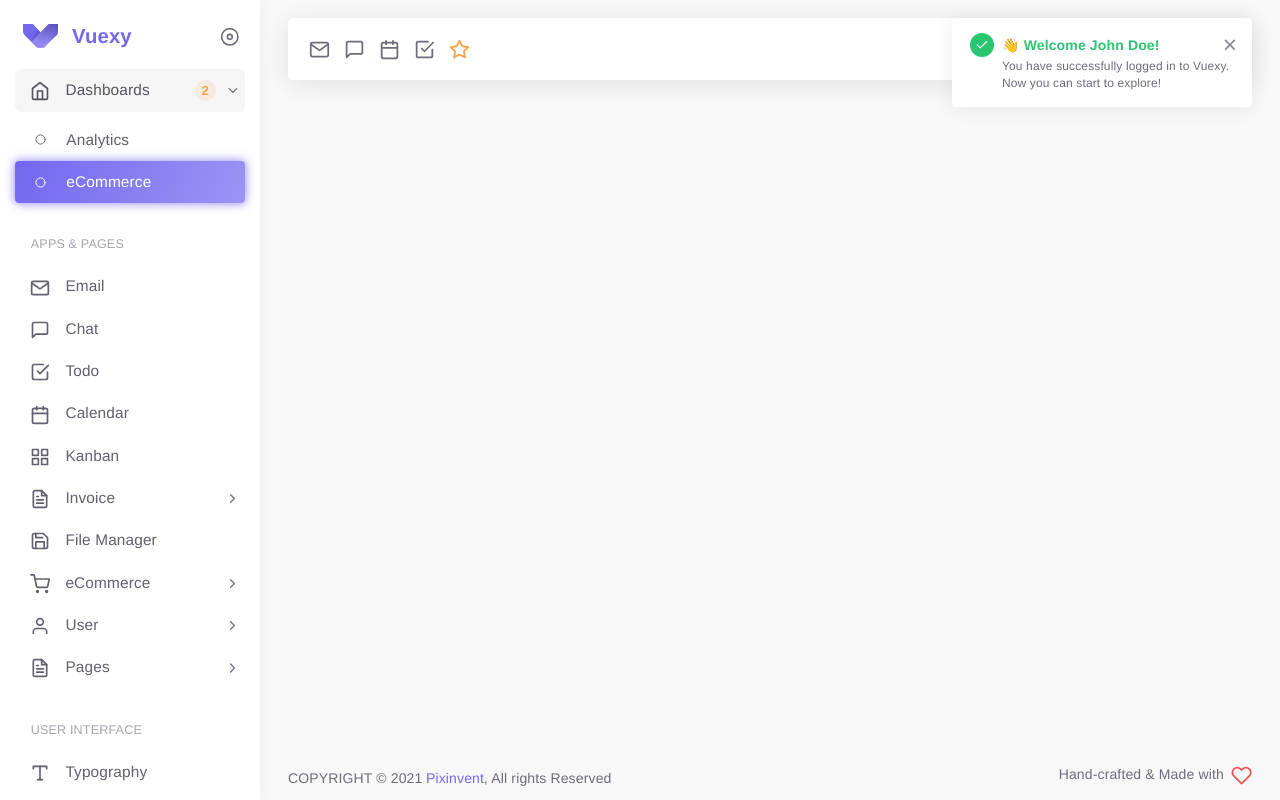
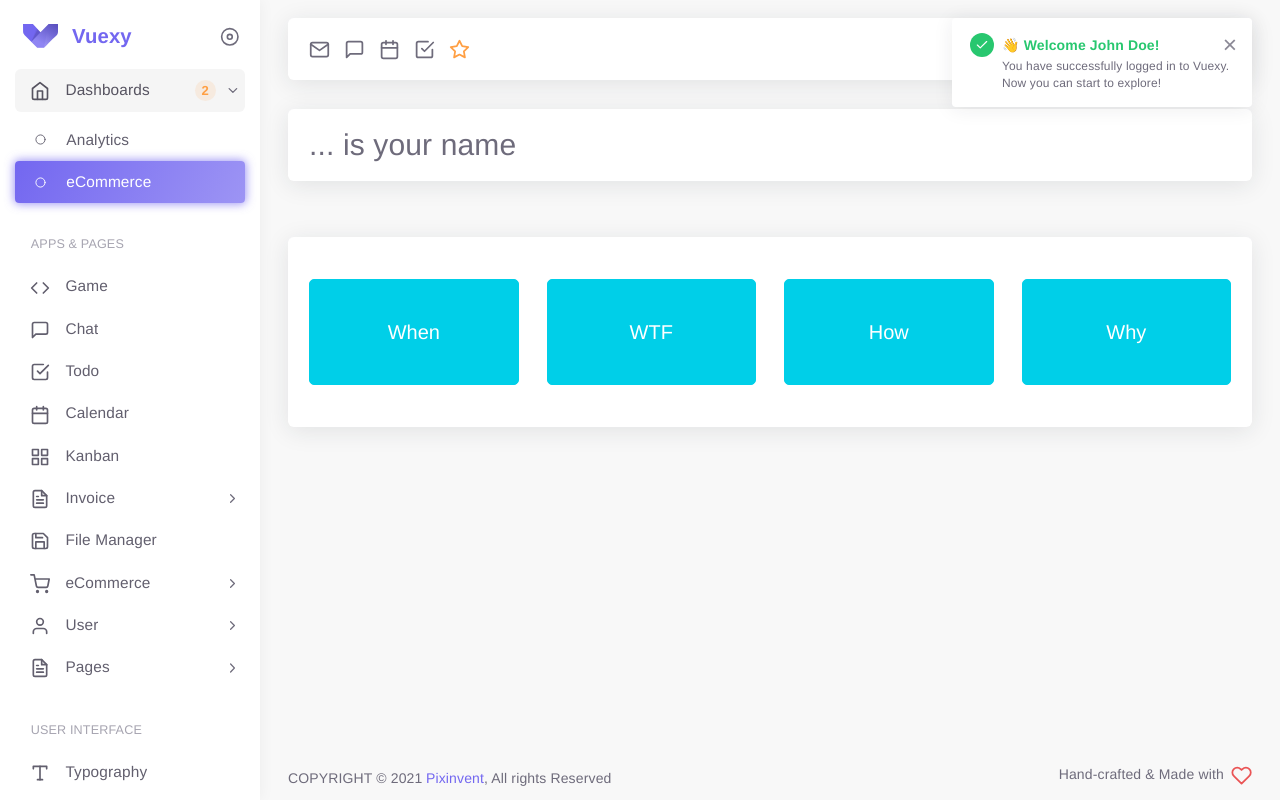
Before and after one commit to baquyptit2001/StudyEnglish, a Django app: page /games/ in a window 1280 px wide. Run offline with Django 3.2, Linux system fonts and the light colour scheme; some libraries are stand-ins or nearby versions.

Commit message:
mini game template

```diff
--- a/Game/templates/index.html
+++ b/Game/templates/index.html
@@ -1,16 +1,111 @@
 {% extends 'base.html' %}
 {% load static %}
 
-{% block title %}Đoán tư{% endblock %}
+{% block title %}Guess the word{% endblock %}
 
 {% block content %}
-
+    <div class="card mb-5">
+        <div class="card-body">
+            <p class="card-text" style="font-size:30px !important;line-height:1 !important;">
+                ... is your name
+            </p>
+        </div>
+    </div>
+    <div class="card mb-4 mt-5">
+        <div class="card-body">
+            <div class="row answer">
+                <div class="col-lg-3 col-md-6 pb-2 pt-2">
+                    <button type="button" answer="A" right="false"
+                            class="answer-btn btn btn-info waves-effect waves-float waves-light w-100 p-3"
+                            style="font-size: 20px !important;">When
+                    </button>
+                </div>
+                <div class="col-lg-3 col-md-6 pb-2 pt-2">
+                    <button type="button" answer="B" right="true"
+                            class="answer-btn btn btn-info waves-effect waves-float waves-light w-100 p-3"
+                            style="font-size: 20px !important;">WTF
+                    </button>
+                </div>
+                <div class="col-lg-3 col-md-6 pb-2 pt-2">
+                    <button type="button" answer="C" right="false"
+                            class="answer-btn btn btn-info waves-effect waves-float waves-light w-100 p-3"
+                            style="font-size: 20px !important;">How
+                    </button>
+                </div>
+                <div class="col-lg-3 col-md-6 pb-2 pt-2">
+                    <button type="button" answer="D" right="false"
+                            class="answer-btn btn btn-info waves-effect waves-float waves-light w-100 p-3"
+                            style="font-size: 20px !important;">Why
+                    </button>
+                </div>
+            </div>
+        </div>
+    </div>
+    <div class="d-inline-block">
+        <div
+                class="modal fade modal-success text-start"
+                id="true-modal"
+                tabindex="-1"
+                aria-labelledby="myModalLabel1660"
+                aria-hidden="true"
+        >
+            <div class="modal-dialog modal-dialog-centered">
+                <div class="modal-content">
+                    <div class="modal-header">
+                        <h5 class="modal-title" id="myModalLabel1660">Congratulations !!</h5>
+                        <button type="button" class="btn-close" data-bs-dismiss="modal" aria-label="Close"></button>
+                    </div>
+                    <div class="modal-body">
+                        “Hooray! We just couldn’t be happier for you!”
+                    </div>
+                    <div class="modal-footer">
+                        <button type="button" class="btn btn-success modal-again" data-bs-dismiss="modal">Another Question</button>
+                    </div>
+                </div>
+            </div>
+        </div>
+        <div
+                class="modal fade modal-danger text-start"
+                id="false-modal"
+                tabindex="-1"
+                aria-labelledby="myModalLabel1660"
+                aria-hidden="true"
+        >
+            <div class="modal-dialog modal-dialog-centered">
+                <div class="modal-content">
+                    <div class="modal-header">
+                        <h5 class="modal-title" id="myModalLabel1660">OOps !!</h5>
+                        <button type="button" class="btn-close" data-bs-dismiss="modal" aria-label="Close"></button>
+                    </div>
+                    <div class="modal-body">
+                        Better luck next time! Keep going
+                    </div>
+                    <div class="modal-footer">
+                        <button type="button" class="btn btn-danger modal-again" data-bs-dismiss="modal">Try again</button>
+                    </div>
+                </div>
+            </div>
+        </div>
+    </div>
 {% endblock %}
 
 {% block js %}
     <script>
-        $(document).ready(function(){
-          $("#text").val("abc");
+        $(document).ready(function () {
+            $(".answer-btn").click(function () {
+                if ($(this).attr("right") === "true") {
+                    $(this).removeClass('btn-info').addClass('btn-success')
+                    $('#true-modal').modal('show')
+                } else {
+                    $(this).removeClass('btn-info').addClass('btn-danger')
+                    $(".answer").find("[right='true']").addClass("btn-success").removeClass("btn-info")
+                    $('#false-modal').modal('show')
+                }
+                $(".answer-btn").attr('disabled', true)
+            });
+            $(".modal-again").click(function () {
+                location.reload();
+            })
         });
     </script>
 {% endblock %}
--- a/templates/base.html
+++ b/templates/base.html
@@ -530,8 +530,8 @@
             <li class=" navigation-header"><span data-i18n="Apps &amp; Pages">Apps &amp; Pages</span><i
                     data-feather="more-horizontal"></i>
             </li>
-            <li class=" nav-item"><a class="d-flex align-items-center" href="app-email.html"><i data-feather="mail"></i><span
-                    class="menu-title text-truncate" data-i18n="Email">Email</span></a>
+            <li class=" nav-item"><a class="d-flex align-items-center" href="{% url 'game.home' %}"><i data-feather='code'></i><span
+                    class="menu-title text-truncate" data-i18n="Email">Game</span></a>
             </li>
             <li class=" nav-item"><a class="d-flex align-items-center" href="app-chat.html"><i
                     data-feather="message-square"></i><span class="menu-title text-truncate"
```
